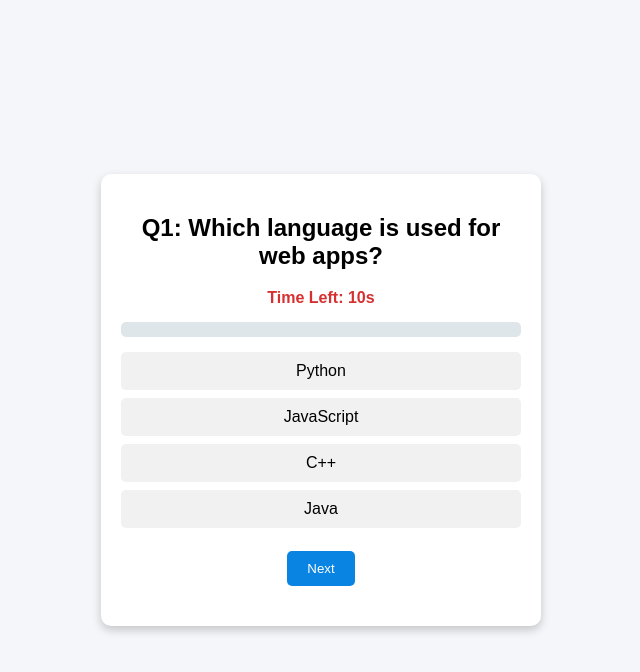
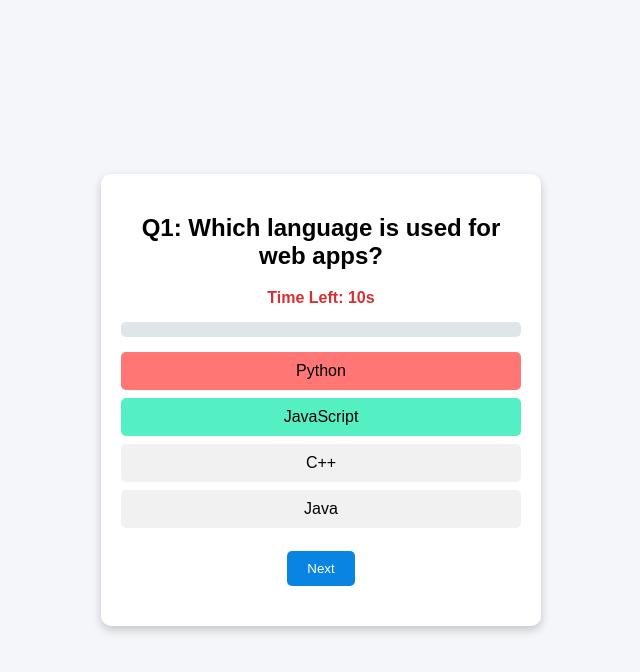
Before and after one commit to manasar12/quiz-app, a plain HTML site: page index.html in a window 1280 px wide. Both pictures are taken after a click on the element "Python". Shown: the whole page, without its empty margins (319-959 px from the left). Drawn offline with Linux system fonts and the light colour scheme.

Commit message:
style.css

```diff
--- a/style.css
+++ b/style.css
@@ -7,6 +7,7 @@ body {
   height: 100vh;
   margin: 0;
 }
+
 .quiz-container {
   background: #fff;
   width: 400px;
@@ -15,6 +16,7 @@ body {
   box-shadow: 0 4px 10px rgba(0,0,0,0.2);
   text-align: center;
 }
+
 .option {
   display: block;
   background: #f1f1f1;
@@ -24,9 +26,19 @@ body {
   cursor: pointer;
   transition: background 0.3s;
 }
+
 .option:hover {
   background: #dfe6e9;
 }
+
+.option.correct {
+  background: #55efc4 !important;
+}
+
+.option.wrong {
+  background: #ff7675 !important;
+}
+
 .btn {
   background: #0984e3;
   color: white;
@@ -37,20 +49,24 @@ body {
   cursor: pointer;
   transition: 0.3s;
 }
+
 .btn:hover {
   background: #74b9ff;
 }
+
 .result {
   font-size: 18px;
   font-weight: bold;
   margin-top: 20px;
 }
+
 .timer {
   font-size: 16px;
   font-weight: bold;
   margin-bottom: 15px;
   color: #d63031;
 }
+
 .progress-container {
   background: #dfe6e9;
   border-radius: 5px;
@@ -58,6 +74,7 @@ body {
   margin: 15px 0;
   overflow: hidden;
 }
+
 .progress-bar {
   background: #0984e3;
   height: 100%;
```
